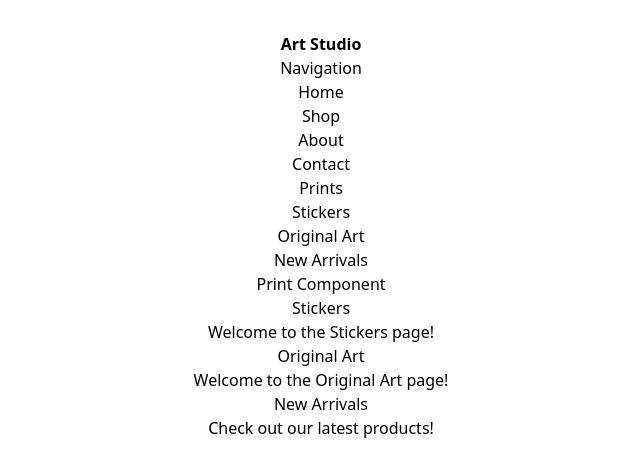
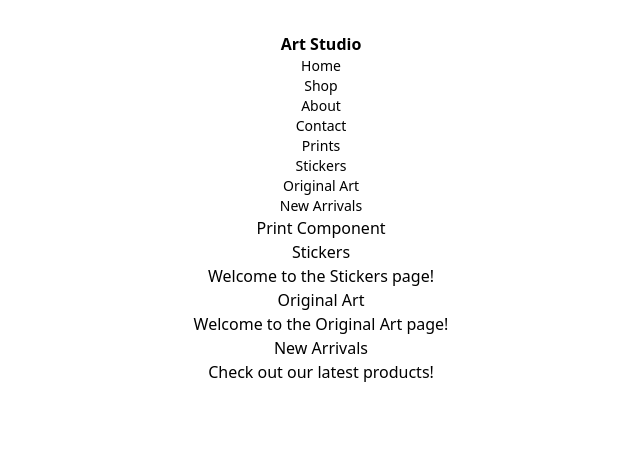
Before and after one commit to lavollmer/art-business-ops, a React (Vite) app: page / in a window 1280 px wide. Shown: the top 476 px of the page, without its empty margins (319-959 px from the left). Built offline with nearby package versions, Linux system fonts and the light colour scheme.

Commit message:
formatting my naivgation bar

```diff
--- a/src/App.jsx
+++ b/src/App.jsx
@@ -3,20 +3,22 @@ import Prints from "./assets/Prints";
 import Stickers from "./assets/Stickers";
 import OriginalArt from "./assets/OriginalArt";
 import NewArrivals from "./assets/NewArrivals";
-import Navigation from "./assets/Navigation"
+import Navigation from "./assets/Navigation";
 
 function App() {
   return (
     <>
-      <div>
+      <div className="flex-col">
         <div>
           <h1 className="font-bold">Art Studio</h1>
         </div>
-        <Navigation />
-        <Prints />
-        <Stickers />
-        <OriginalArt />
-        <NewArrivals />
+        <div className="flex-row">
+          <Navigation />
+          <Prints />
+          <Stickers />
+          <OriginalArt />
+          <NewArrivals />
+        </div>
       </div>
     </>
   );
--- a/src/assets/Navigation.jsx
+++ b/src/assets/Navigation.jsx
@@ -2,20 +2,13 @@ import React from 'react'
 
 const Navigation = () => {
   return (
-    <div>
-        <div>
-            Navigation
-        </div>
-        <div>
+    <div className='flex-row'>
+        <div className='flex-row text-sm'>
             <ul>
                 <li>Home</li>
                 <li>Shop</li>
                 <li>About</li>
                 <li>Contact</li>
-                </ul>
-        </div>
-        <div>
-            <ul>
                 <li>Prints</li>
                 <li>Stickers</li>
                 <li>Original Art</li>
```
